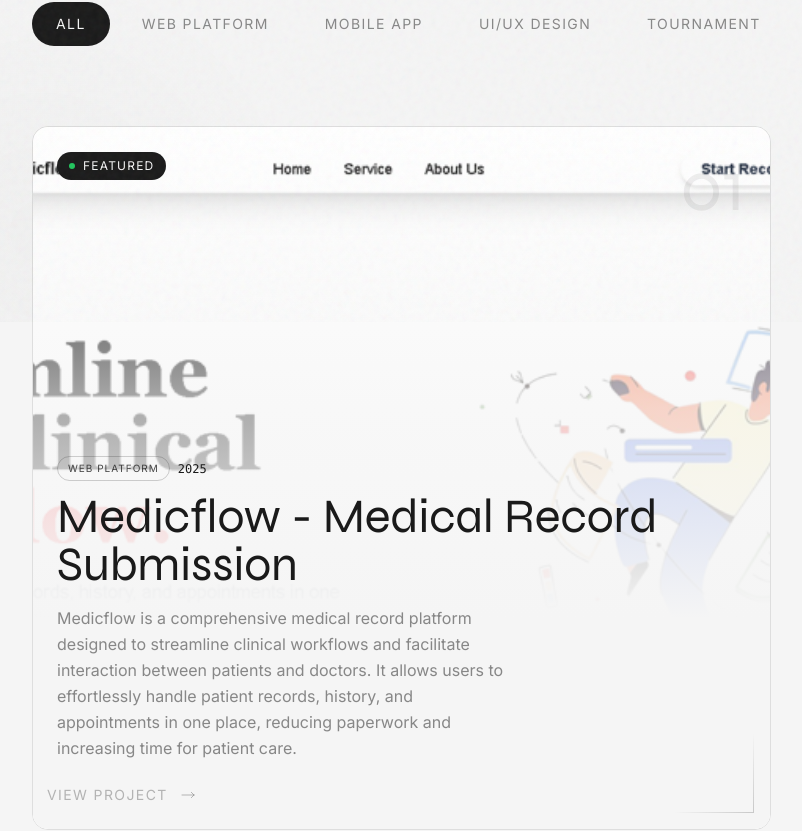
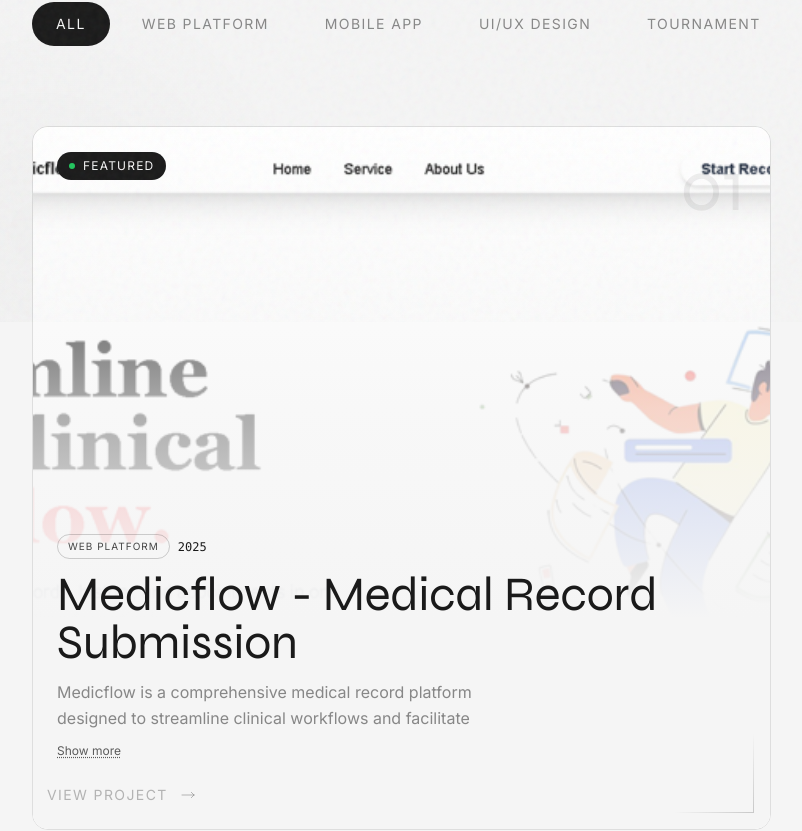
Before and after one commit to Dareean/portofolio, a Next.js app: page /work in a window 1280 px wide. Shown: the part 478-1309 px from the top of the page, without its empty margins (48-850 px from the left). Built offline with nearby package versions, Linux system fonts and the light colour scheme.

Commit message:
feat: Add Work page with project filtering, animated bento grid, and interactive tilt cards, and introduce a new Navbar component.

```diff
--- a/app/work/page.tsx
+++ b/app/work/page.tsx
@@ -1,6 +1,6 @@
 "use client";
 
-import { motion, useMotionValue, useSpring, useTransform } from "framer-motion";
+import { motion, useMotionValue, useSpring, useTransform, AnimatePresence } from "framer-motion";
 import Link from "next/link";
 import { useState, useRef } from "react";
 import { PROJECTS } from "@/lib/data";
@@ -67,6 +67,21 @@ function TiltCard({
 export default function WorkPage() {
   const [activeFilter, setActiveFilter] = useState("All");
   const [hoveredProject, setHoveredProject] = useState<number | null>(null);
+  const [expandedDescriptions, setExpandedDescriptions] = useState<Set<number>>(new Set());
+
+  const toggleDescription = (id: number, e: React.MouseEvent) => {
+    e.preventDefault();
+    e.stopPropagation();
+    setExpandedDescriptions(prev => {
+      const newSet = new Set(prev);
+      if (newSet.has(id)) {
+        newSet.delete(id);
+      } else {
+        newSet.add(id);
+      }
+      return newSet;
+    });
+  };
 
   const filteredProjects = activeFilter === "All"
     ? PROJECTS
@@ -238,20 +253,23 @@ export default function WorkPage() {
 
       {/* Bento Grid */}
       <motion.section
-        className="grid grid-cols-1 md:grid-cols-2 lg:grid-cols-3 gap-6 auto-rows-[340px]"
+        className="grid grid-cols-1 md:grid-cols-2 lg:grid-cols-3 gap-6"
+        style={{ gridAutoRows: 'minmax(340px, auto)' }}
         layout
       >
         {filteredProjects.map((project, index) => {
           // Determine card size for bento effect
           const isLarge = project.featured && index < 2;
           const isMedium = index === 2 || index === 5;
+          const isExpanded = expandedDescriptions.has(project.id);
 
           return (
             <motion.article
               key={project.id}
               className={`relative ${
                 isLarge ? "md:col-span-2 md:row-span-2" : ""
-              } ${isMedium ? "lg:row-span-2" : ""}`}
+              } ${isMedium && !isExpanded ? "lg:row-span-2" : ""}`}
+              style={{ minHeight: isExpanded ? 'auto' : undefined }}
               initial={{ opacity: 0, y: 60 }}
               animate={{ opacity: 1, y: 0 }}
               transition={{ duration: 0.6, delay: 0.9 + index * 0.1 }}
@@ -287,7 +305,7 @@ export default function WorkPage() {
                     </div>
 
                     {/* Content */}
-                    <div className="relative h-full p-6 flex flex-col justify-between z-10">
+                    <div className="relative h-full p-6 flex flex-col justify-between z-10 overflow-hidden">
                       {/* Top Row - Featured Badge & Project Number */}
                       <div className="flex items-start justify-between">
                         {project.featured ? (
@@ -329,11 +347,45 @@ export default function WorkPage() {
 
                       {/* Description */}
                       {project.description && (
-                        <p className={`mt-4 text-off-white/50 leading-relaxed transition-colors duration-300 group-hover:text-off-white/60 ${
-                          isLarge ? "text-base max-w-md" : "text-sm line-clamp-2"
-                        }`}>
-                          {project.description}
-                        </p>
+                        <div className="mt-3">
+                          <motion.div
+                            initial={false}
+                            animate={{
+                              height: isExpanded ? 'auto' : (isLarge ? '3.5rem' : '1.5rem')
+                            }}
+                            transition={{
+                              duration: 0.4,
+                              ease: [0.4, 0, 0.2, 1]
+                            }}
+                            className="overflow-hidden"
+                          >
+                            <p className={`text-off-white/50 leading-relaxed transition-colors duration-300 group-hover:text-off-white/60 ${
+                              isLarge ? "text-base max-w-md" : "text-sm"
+                            }`}>
+                              {project.description}
+                            </p>
+                          </motion.div>
+                          {project.description.length > 50 && (
+                            <motion.button
+                              onClick={(e) => toggleDescription(project.id, e)}
+                              className="mt-2 text-xs text-off-white/70 hover:text-off-white transition-colors underline decoration-dotted underline-offset-2 z-30 relative"
+                              whileHover={{ scale: 1.02 }}
+                              whileTap={{ scale: 0.98 }}
+                            >
+                              <AnimatePresence mode="wait">
+                                <motion.span
+                                  key={isExpanded ? 'less' : 'more'}
+                                  initial={{ opacity: 0, y: 5 }}
+                                  animate={{ opacity: 1, y: 0 }}
+                                  exit={{ opacity: 0, y: -5 }}
+                                  transition={{ duration: 0.15 }}
+                                >
+                                  {isExpanded ? "Show less" : "Show more"}
+                                </motion.span>
+                              </AnimatePresence>
+                            </motion.button>
+                          )}
+                        </div>
                       )}
 
                       {/* View Link */}
--- a/components/Navbar.tsx
+++ b/components/Navbar.tsx
@@ -22,6 +22,7 @@ export default function Navbar() {
     { href: "/", label: "Home" },
     { href: "/work", label: "Work" },
     { href: "/blog", label: "Blog" },
+    { href: "/contact", label: "Contact", mobileOnly: true },
   ];
 
   return (
@@ -52,7 +53,7 @@ export default function Navbar() {
             <Link
               key={link.href}
               href={link.href}
-              className="relative group"
+              className={`relative group ${link.mobileOnly ? 'md:hidden' : ''}`}
             >
               <span
                 className={`text-sm tracking-widest uppercase transition-colors duration-300 ${
```
